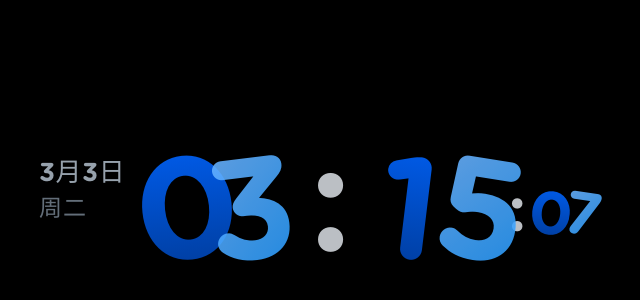
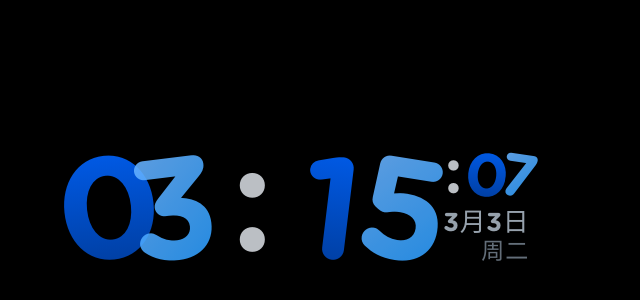
Before and after one commit to stariveer/burn-protection-screen-clock, a Vue app: page / in a window 1280 px wide. Shown: the part 26-326 px from the top of the page, without its empty margins (171-811 px from the left). Built offline with nearby package versions, Linux system fonts and the light colour scheme.

Commit message:
feat: tight

```diff
--- a/src/components/ClockDisplay.vue
+++ b/src/components/ClockDisplay.vue
@@ -85,15 +85,9 @@
       fontSize: `${props.config.fontSize}vmin`,
     }"
   >
-    <!-- 主行：左侧日期 + 右侧时钟 -->
+    <!-- 主行：左侧 HH:MM + 右侧辅助列 -->
     <div class="main-row">
-      <!-- 左侧日期块（当开启显示日期时） -->
-      <div v-if="props.config.showDate" class="date-block">
-        <span class="date-monthday">{{ props.timeInfo.monthDay }}</span>
-        <span class="date-weekday">{{ props.timeInfo.weekday }}</span>
-      </div>
-
-      <!-- 右侧时钟数字 -->
+      <!-- 左侧：仅时和分 -->
       <div class="clock-time">
         <span class="digit" :style="digitStyle(0, darkGradient)">{{
           props.timeInfo.hours[0]
@@ -110,8 +104,12 @@
         <span class="digit ol" :style="digitStyle(3, lightGradient)">{{
           props.timeInfo.minutes[1]
         }}</span>
+      </div>
 
-        <template v-if="props.config.showSeconds">
+      <!-- 右侧辅助列：顶部日期，底部秒数 -->
+      <div class="right-col">
+        <!-- 右上：秒数 -->
+        <div v-if="props.config.showSeconds" class="seconds-block">
           <span class="colon colon-sm">:</span>
           <span class="digit digit-sm" :style="digitStyle(4, darkGradient)">{{
             props.timeInfo.seconds[0]
@@ -121,7 +119,13 @@
             :style="digitStyle(5, lightGradient)"
             >{{ props.timeInfo.seconds[1] }}</span
           >
-        </template>
+        </div>
+
+        <!-- 右下：月日 + 星期 -->
+        <div v-if="props.config.showDate" class="date-block">
+          <span class="date-monthday">{{ props.timeInfo.monthDay }}</span>
+          <span class="date-weekday">{{ props.timeInfo.weekday }}</span>
+        </div>
       </div>
     </div>
   </div>
@@ -152,16 +156,24 @@
     overflow: visible;
   }
 
-  /* 左侧日期块 */
+  /* 右侧辅助列：撑满时钟高度，日期居顶，秒数居底 */
+  .right-col {
+    display: flex;
+    flex-direction: column;
+    align-items: flex-end;
+    align-self: stretch; /* 拉伸与 clock-time 同高 */
+    padding-left: 0.1em;
+    /* seconds-block 用 margin-top: auto 吸附底部 */
+  }
+
+  /* 日期块：右对齐，纵向排 */
   .date-block {
     display: flex;
     flex-direction: column;
-    align-items: flex-start;
-    justify-content: flex-start;
-    padding-top: 0.05em;
-    margin-right: 0.12em;
-    line-height: 1.2;
-    gap: 0.05em;
+    align-items: flex-end;
+    gap: 0.03em;
+    line-height: 1;
+    margin: 0.04em -0.04em 0 0;
   }
 
   .date-monthday {
@@ -177,6 +189,15 @@
     font-family: "Gotham Rounded", sans-serif;
     color: rgba(180, 200, 220, 0.55);
     letter-spacing: 0.04em;
+  }
+
+  /* 秒数块：右对齐底部 */
+  .seconds-block {
+    display: flex;
+    flex-direction: row;
+    align-items: center;
+    font-family: "Gotham Rounded", sans-serif;
+    line-height: 0.9;
   }
 
   .clock-time {
```
